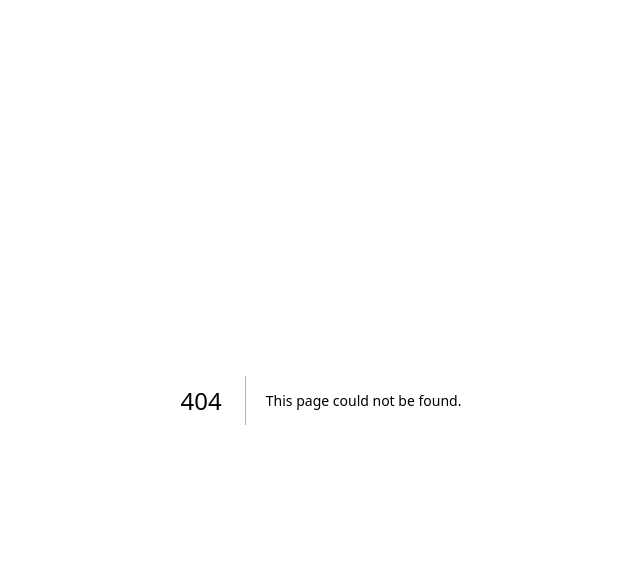
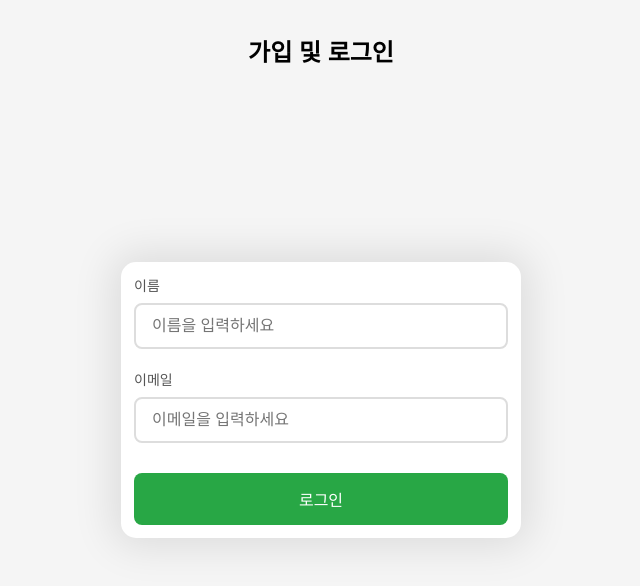
Before and after one commit to Konkuk-Oppa/AAC-WebSite, a Next.js app in the folder smart-aac/: page /user in a window 1280 px wide. Before the commit this address had no page. Shown: the top 586 px of the page, without its empty margins (319-959 px from the left). Built offline with nearby package versions, Linux system fonts and the light colour scheme.

Commit message:
추가 | 유저 로그인 기능

```diff
--- a/smart-aac/src/app/controller.js
+++ b/smart-aac/src/app/controller.js
@@ -8,6 +8,76 @@ export async function getRecommends({text}) {
   ]
   return {success: true, data: recommends};
 }
+
+/* USER */
+export async function makeUser(formData) {
+  try{
+    const response = await fetch(`${BASE_URL}/users`, {
+      method: 'POST',
+      headers: {
+        'Content-Type': 'application/json',
+      },
+      body: JSON.stringify({email: formData.email})
+    });
+
+    if (!response.ok) {
+      throw new Error(`HTTP error! status: ${response.error}`);
+    }
+
+    const data = await response.json();
+    return { success: true, data: data };
+  } catch (error) {
+    console.error('Error fetching user:', error);
+    return { success: false, error: error.message };
+  }
+}
+
+export async function getUser({email}) {
+  try {
+    const response = await fetch(`${BASE_URL}/users?email=${email}`, {
+      method: 'GET',
+      headers: {
+        'Content-Type': 'application/json',
+      },
+    });
+
+    if (!response.ok) {
+      throw new Error(`HTTP error! status: ${response.status}`);
+    }
+
+    const data = await response.json();
+    return { success: true, data: data.user };
+  } catch (error) {
+    console.error('Error fetching user by email:', error);
+    return { success: false, error: error.message };
+  }
+}
+
+export async function checkEmailAvailable(email) {
+  try {
+    const response = await fetch(`${BASE_URL}/users/by-email`, {
+      method: 'POST',
+      headers: {
+        'Content-Type': 'application/json',
+      },
+      body: JSON.stringify({ email })
+    });
+
+    if (response.status === 404) {
+      // 404는 사용자가 없다는 뜻이므로 사용 가능한 이메일
+      return { success: true, available: true };
+    } else if (response.ok) {
+      // 200은 사용자가 존재한다는 뜻이므로 사용 불가능한 이메일
+      return { success: true, available: false };
+    } else {
+      throw new Error(`HTTP error! status: ${response.status}`);
+    }
+  } catch (error) {
+    console.error('Error checking email availability:', error);
+    return { success: false, error: error.message };
+  }
+}
+
 
 // 입력한 단어 및 문장에 따라 카테고리 추천
 export async function getRecommendCategory({text}) {
--- /dev/null
+++ b/smart-aac/src/app/user/page.js
@@ -0,0 +1,131 @@
+'use client';
+import React, { useState } from 'react';
+import { useRouter } from 'next/navigation';
+import styles from './user.module.css';
+import { makeUser, getUser } from '../controller';
+
+export default function Login() {
+  const router = useRouter();
+  const [formData, setFormData] = useState({name: '', email: ''});
+  const [isSubmitting, setIsSubmitting] = useState(false);
+  const [errors, setErrors] = useState({});
+
+  // 이메일 유효성 검사
+  const isValidEmail = (email) => {
+    const emailRegex = /^[^\s@]+@[^\s@]+\.[^\s@]+$/;
+    return emailRegex.test(email);
+  };
+
+  // 입력값 변경 처리
+  const handleInputChange = (e) => {
+    const { name, value } = e.target;
+    setFormData(prev => ({
+      ...prev,
+      [name]: value
+    }));
+
+    // 에러 메시지 제거
+    if (errors[name]) {
+      setErrors(prev => ({
+        ...prev,
+        [name]: ''
+      }));
+    }
+  };
+
+  // 폼 유효성 검사
+  const validateForm = () => {
+    const newErrors = {};
+
+    if (!formData.name) {
+      newErrors.name = '이름을 입력해주세요.';
+    }
+
+    if (!formData.email) {
+      newErrors.email = '이메일을 입력해주세요.';
+    } else if (!isValidEmail(formData.email)) {
+      newErrors.email = '올바른 이메일 형식을 입력해주세요.';
+    }
+
+    setErrors(newErrors);
+    return Object.keys(newErrors).length === 0;
+  };
+
+  // 폼 제출 처리
+  const handleSubmit = async (e) => {
+    e.preventDefault();
+
+    if (!validateForm()) {
+      return;
+    }
+
+    setIsSubmitting(true);
+
+    let res = await makeUser(formData);
+    console.log( res);
+    if (!res.success) {
+      setErrors({ email: '서버 연결 실패' });
+      setIsSubmitting(false);
+      return;
+    }
+
+
+    res = await getUser({ email: formData.email });
+    if (res.success) {
+        router.push('/');
+    } else {
+        setErrors({ email: '서버 연결 실패' });
+    }
+    setIsSubmitting(false);
+  };
+
+  return (
+    <div className={styles.user_container}>
+      <div className={styles.user_header}>
+        <h1 className={styles.user_title}>가입 및 로그인</h1>
+      </div>
+      <div className={styles.user_formContainer}>
+        <form className={styles.user_form} onSubmit={handleSubmit}>
+          <div className={styles.inputGroup}>
+            <label htmlFor="name" className={styles.label}>이름</label>
+            <input
+              type="text"
+              id="name"
+              name="name"
+              value={formData.name}
+              onChange={handleInputChange}
+              className={`${styles.input} ${errors.name ? styles.error : ''}`}
+              placeholder="이름을 입력하세요"
+              required
+            />
+            {errors.name && <span className={styles.errorMessage}>{errors.name}</span>}
+          </div>
+
+          <div className={styles.inputGroup}>
+            <label htmlFor="email" className={styles.label}>이메일</label>
+            <input
+              type="email"
+              id="email"
+              name="email"
+              value={formData.email}
+              onChange={handleInputChange}
+              className={`${styles.input} ${errors.email ? styles.error : ''}`}
+              placeholder="이메일을 입력하세요"
+              required
+            />
+            {errors.email && <span className={styles.errorMessage}>{errors.email}</span>}
+          </div>
+
+          <button
+            type="submit"
+            className={`${styles.submitButton} ${isSubmitting ? styles.submitting : ''}`}
+            disabled={isSubmitting}
+          >
+            {isSubmitting ? '로그인 중...' : '로그인'}
+          </button>
+        </form>
+      </div>
+
+    </div>
+  );
+}
--- /dev/null
+++ b/smart-aac/src/app/user/user.module.css
@@ -0,0 +1,222 @@
+.user_container {
+  min-height: 100vh;
+  background-color: #f5f5f5;
+  padding: 20px;
+  position:relative;
+}
+
+.user_header {
+  display: flex;
+  justify-content: center;
+  align-items: center;
+  margin-bottom: 30px;
+  height: 60px;
+}
+
+.user_title {
+  font-size: x-large;
+  font-weight: bold;
+  margin: 0;
+}
+
+.user_formContainer{
+  position: absolute;
+  top: 50%;
+  left: 50%;
+  transform: translate(-50%, -50%);
+  padding:10px;
+  width:100%;
+}
+
+.user_form {
+  width: 100%;
+  background: white;
+  padding: 13px;
+  border-radius: 15px;
+  box-shadow: 0 0 40px 9px rgba(0, 0, 0, 0.1);
+  max-width: 400px;
+  margin: 0 auto;
+}
+
+.inputGroup {
+  margin-bottom: 20px;
+}
+
+.label {
+  display: block;
+  font-size: 14px;
+  font-weight: 500;
+  color: #555;
+  margin-bottom: 8px;
+}
+
+.input {
+  width: 100%;
+  padding: 12px 16px;
+  border: 2px solid #ddd;
+  border-radius: 8px;
+  font-size: 16px;
+  transition: border-color 0.2s;
+  box-sizing: border-box;
+}
+
+.input:focus {
+  outline: none;
+  border-color: #007bff;
+}
+
+.input.success {
+  border-color: #28a745;
+}
+
+.input.error {
+  border-color: #dc3545;
+}
+
+.select {
+  width: 100%;
+  padding: 12px 16px;
+  border: 2px solid #ddd;
+  border-radius: 8px;
+  font-size: 16px;
+  background-color: white;
+  cursor: pointer;
+  transition: border-color 0.2s;
+  box-sizing: border-box;
+}
+
+.select:focus {
+  outline: none;
+  border-color: #007bff;
+}
+
+.select.error {
+  border-color: #dc3545;
+}
+
+.emailStatus {
+  font-size: 12px;
+  margin-top: 4px;
+  display: block;
+}
+
+.emailStatus.checking {
+  color: #6c757d;
+}
+
+.emailStatus.available {
+  color: #28a745;
+}
+
+.emailStatus.unavailable {
+  color: #dc3545;
+}
+
+.emailStatus.error {
+  color: #dc3545;
+}
+
+.errorMessage {
+  color: #dc3545;
+  font-size: 12px;
+  margin-top: 4px;
+  display: block;
+}
+
+.submitButton {
+  width: 100%;
+  padding: 14px 20px;
+  background-color: #6c757d;
+  color: white;
+  border: none;
+  border-radius: 8px;
+  font-size: 16px;
+  font-weight: 500;
+  cursor: not-allowed;
+  transition: background-color 0.2s;
+  margin-top: 10px;
+}
+
+.submitButton:not(:disabled) {
+  background-color: #28a745;
+  cursor: pointer;
+}
+
+.submitButton:not(:disabled):hover {
+  background-color: #218838;
+}
+
+.submitButton.submitting {
+  background-color: #6c757d;
+  cursor: not-allowed;
+}
+
+.footer {
+  text-align: center;
+  margin-top: 30px;
+}
+
+.footerText {
+  color: #666;
+  font-size: 14px;
+  margin: 0;
+}
+
+.linkButton {
+  background: none;
+  border: none;
+  color: #007bff;
+  cursor: pointer;
+  text-decoration: underline;
+  font-size: 14px;
+  margin-left: 5px;
+}
+
+.linkButton:hover {
+  color: #0056b3;
+}
+
+/* 모바일 반응형 스타일 */
+@media (max-width: 768px) {
+  .container {
+    padding: 10px;
+  }
+
+  .header {
+    margin-bottom: 20px;
+  }
+
+  .title {
+    font-size: 20px;
+  }
+
+  .form {
+    padding: 20px;
+    margin: 0 10px;
+  }
+
+  .input,
+  .select {
+    font-size: 16px; /* iOS에서 줌 방지 */
+  }
+
+  .submitButton {
+    padding: 16px 20px;
+    font-size: 18px;
+  }
+}
+
+@media (max-width: 480px) {
+  .container {
+    padding: 5px;
+  }
+
+  .form {
+    padding: 15px;
+    margin: 0 5px;
+  }
+
+  .title {
+    font-size: 18px;
+  }
+}
```
Also changed, not shown: 1 other file (tests, documents, lock files or other folders).
